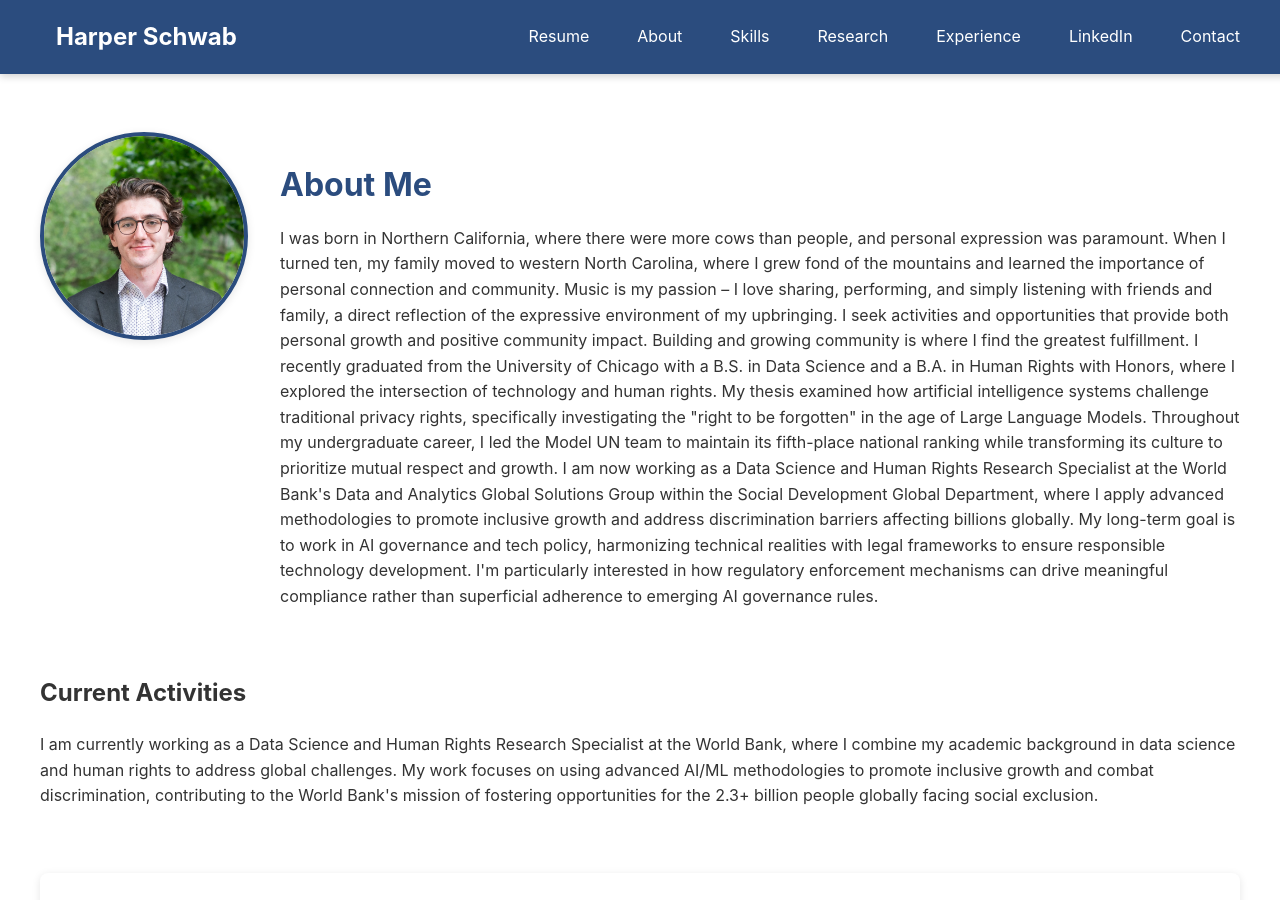
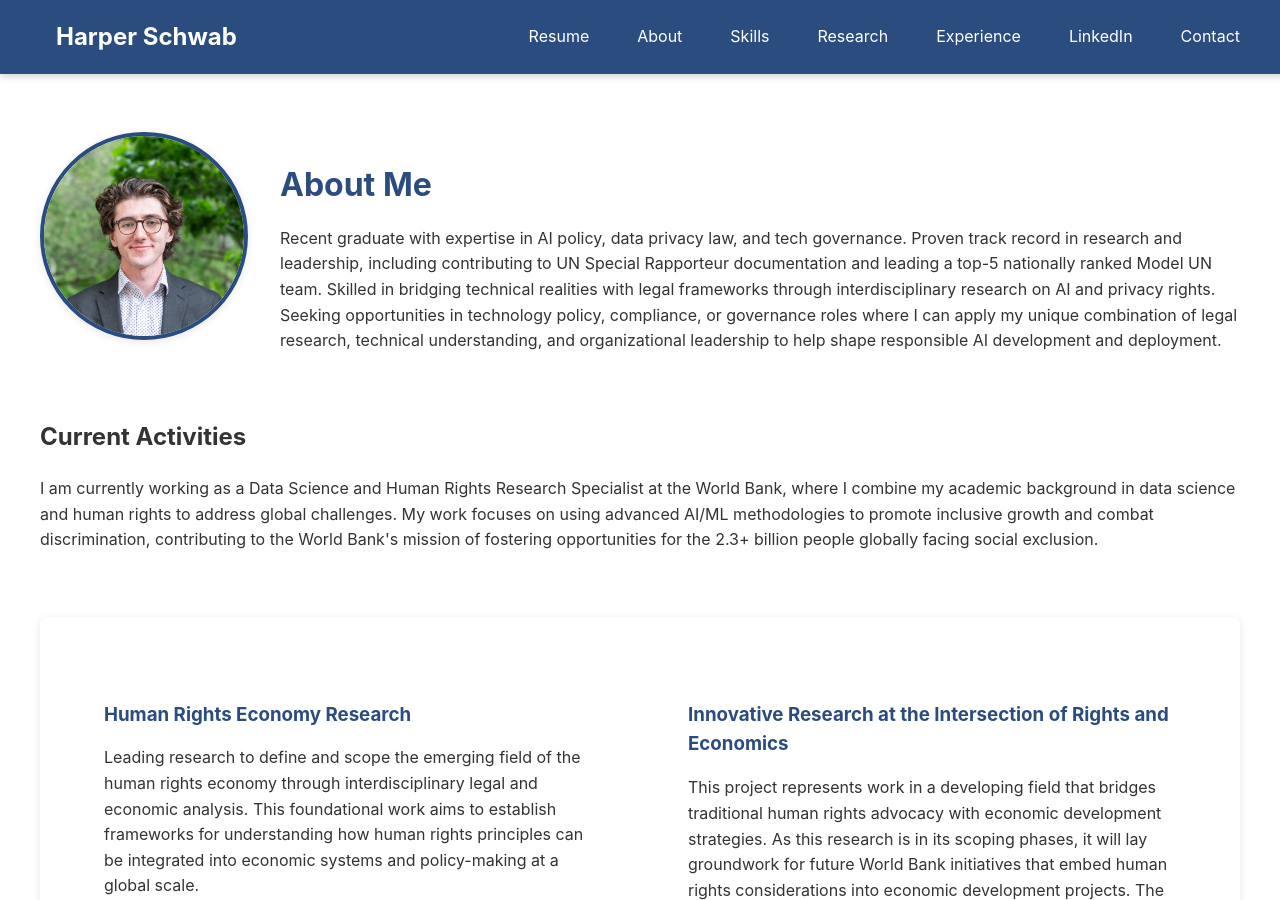
Before and after one commit to hwschwab/hwschwab.github.io, a Jekyll site: the page built from pages/index.md, in a window 1280 px wide and 900 px high. Built offline with Jekyll 4.4.1, drawn with Linux system fonts in a browser that asks for light colours.

Commit message:
new about

```diff
--- a/_data/about.yml
+++ b/_data/about.yml
@@ -1,5 +1,2 @@
 content: >
-  I was born in Northern California, where there were more cows than people, and personal expression was paramount. When I turned ten, my family moved to western North Carolina, where I grew fond of the mountains and learned the importance of personal connection and community.
-  Music is my passion – I love sharing, performing, and simply listening with friends and family, a direct reflection of the expressive environment of my upbringing. I seek activities and opportunities that provide both personal growth and positive community impact. Building and growing community is where I find the greatest fulfillment.
-  I recently graduated from the University of Chicago with a B.S. in Data Science and a B.A. in Human Rights with Honors, where I explored the intersection of technology and human rights. My thesis examined how artificial intelligence systems challenge traditional privacy rights, specifically investigating the "right to be forgotten" in the age of Large Language Models. Throughout my undergraduate career, I led the Model UN team to maintain its fifth-place national ranking while transforming its culture to prioritize mutual respect and growth.
-  I am now working as a Data Science and Human Rights Research Specialist at the World Bank's Data and Analytics Global Solutions Group within the Social Development Global Department, where I apply advanced methodologies to promote inclusive growth and address discrimination barriers affecting billions globally. My long-term goal is to work in AI governance and tech policy, harmonizing technical realities with legal frameworks to ensure responsible technology development. I'm particularly interested in how regulatory enforcement mechanisms can drive meaningful compliance rather than superficial adherence to emerging AI governance rules.
+  Recent graduate with expertise in AI policy, data privacy law, and tech governance. Proven track record in research and leadership, including contributing to UN Special Rapporteur documentation and leading a top-5 nationally ranked Model UN team. Skilled in bridging technical realities with legal frameworks through interdisciplinary research on AI and privacy rights. Seeking opportunities in technology policy, compliance, or governance roles where I can apply my unique combination of legal research, technical understanding, and organizational leadership to help shape responsible AI development and deployment.
```
